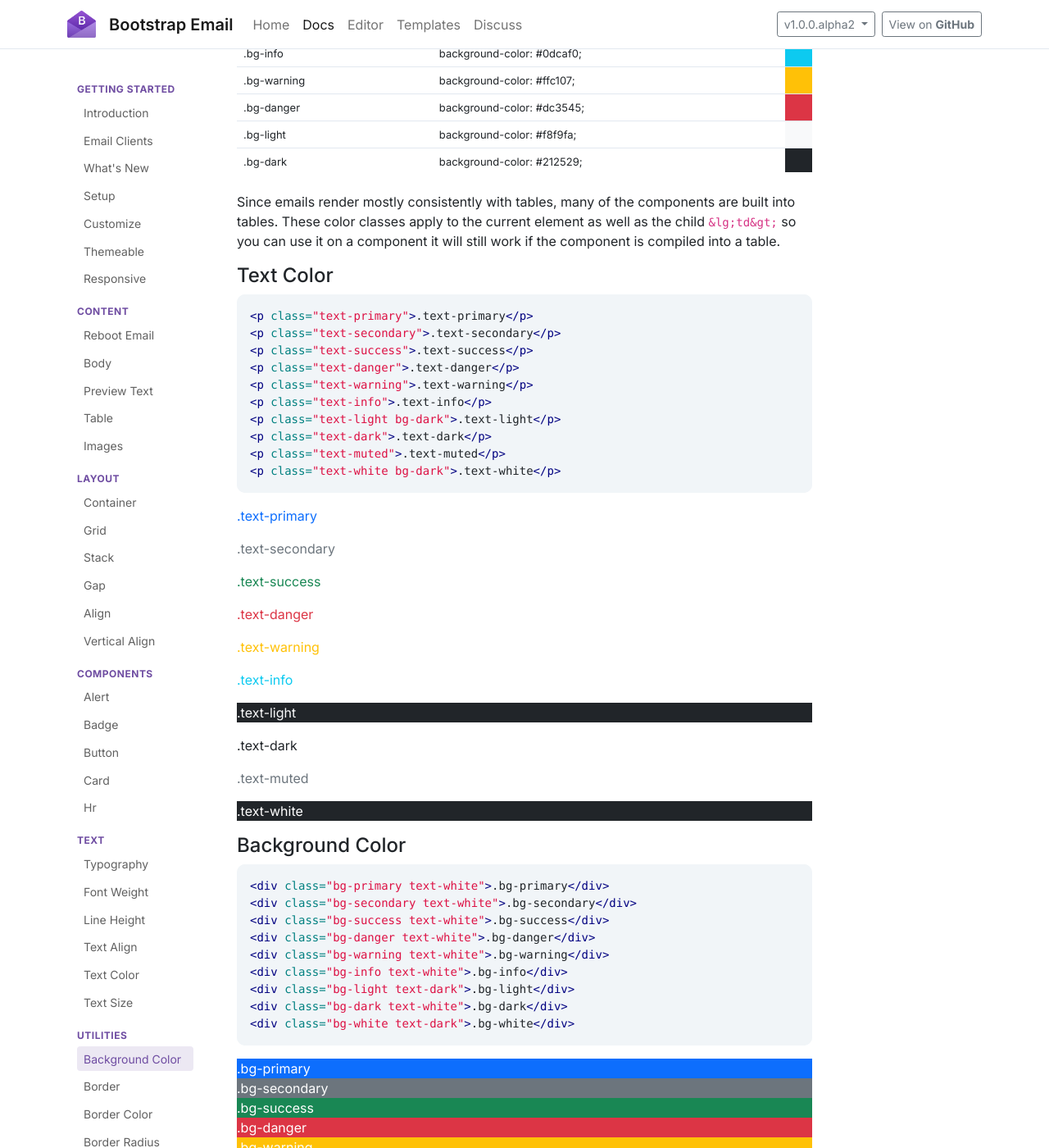
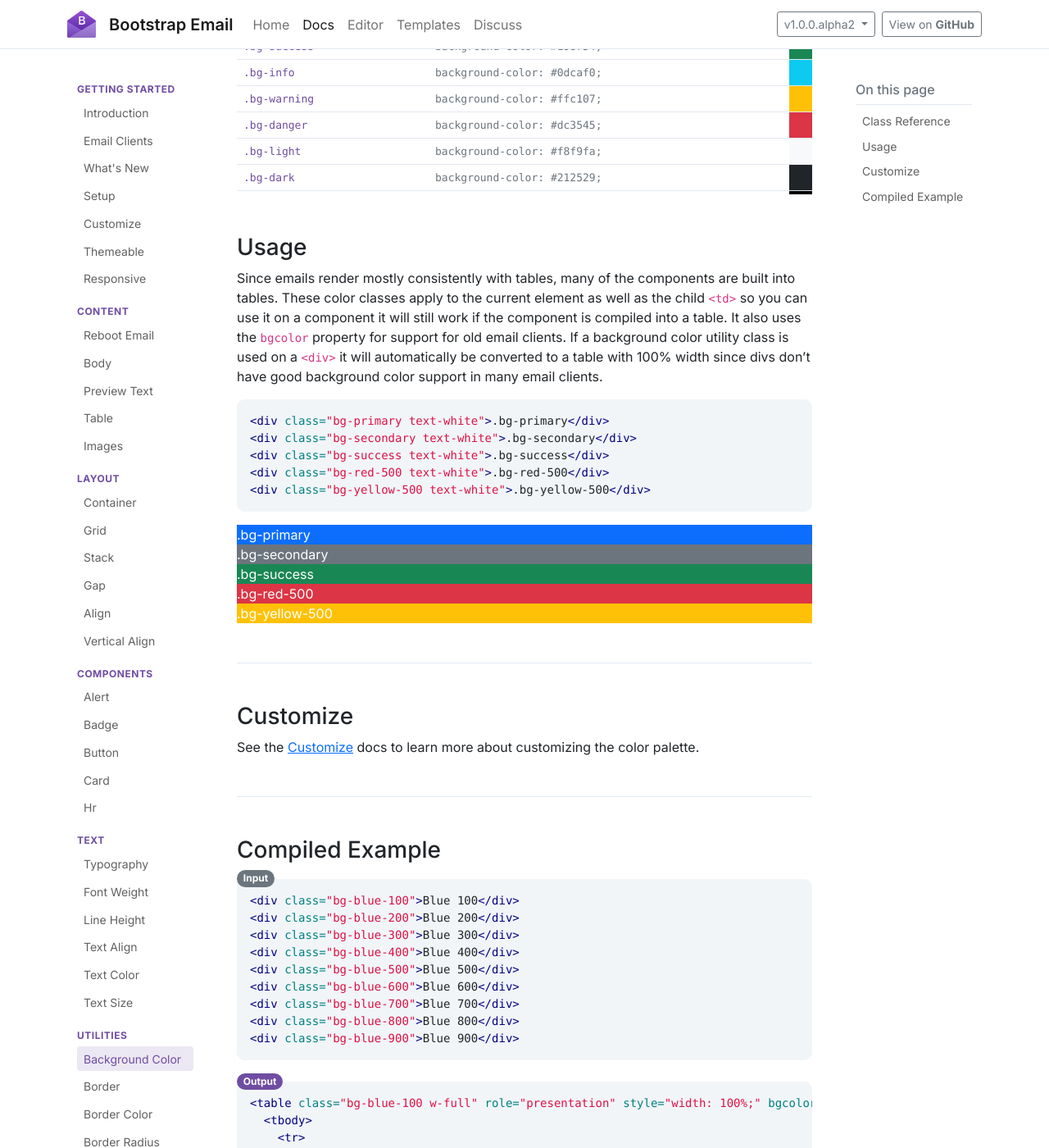
Before and after one commit to bootstrap-email/documentation-1.x, a Jekyll site: the page built from docs/background-color.md, in a window 1280 px wide and 1400 px high, scrolled down 304 px. Shown: the whole window at 82% size. Built offline with Jekyll 4.4.1, drawn with Linux system fonts in a browser that asks for light colours; nearby versions of some CDN libraries; comment, search, counter and statistics services are not loaded; some of the changed text lies outside the part shown.

Commit message:
Utility docs

````diff
--- a/docs/background-color.md
+++ b/docs/background-color.md
@@ -1,10 +1,17 @@
 ---
 layout: docs
 title:  "Background Color"
+tagline: "Set a custom background color."
+sections:
+  - Class Reference
+  - Usage
+  - Customize
+  - Compiled Example
 badges: true
 themeable: true
 responsive: false
 ---
+<a class="anchor" name="class-reference"></a>
 <div class="table-utilities">
   <table class="table">
     <thead>
@@ -16,64 +23,130 @@ responsive: false
     </thead>
     <tbody>
       {% for item in site.data.theme_colors %}
-        <tr><td>.bg-{{ item.name }}</td><td>background-color: {{ item.color }};</td><td style="background-color: {{ item.color  }};"></td></tr>
+        <tr><td class="class">.bg-{{ item.name }}</td><td class="css">background-color: {{ item.color }};</td><td style="background-color: {{ item.color  }};"></td></tr>
       {% endfor %}
       {% for item in site.data.palette_colors %}
-        <tr><td>.bg-{{ item.name }}</td><td>background-color: {{ item.color }};</td><td style="background-color: {{ item.color  }};"></td></tr>
+        <tr><td class="class">.bg-{{ item.name }}</td><td class="css">background-color: {{ item.color }};</td><td style="background-color: {{ item.color  }};"></td></tr>
       {% endfor %}
     </tbody>
   </table>
 </div>
 
 
-
-
-Since emails render mostly consistently with tables, many of the components are built into tables. These color classes apply to the current element as well as the child `&lg;td&gt;` so you can use it on a component it will still work if the component is compiled into a table.
-
-#### Text Color
-```html
-<p class="text-primary">.text-primary</p>
-<p class="text-secondary">.text-secondary</p>
-<p class="text-success">.text-success</p>
-<p class="text-danger">.text-danger</p>
-<p class="text-warning">.text-warning</p>
-<p class="text-info">.text-info</p>
-<p class="text-light bg-dark">.text-light</p>
-<p class="text-dark">.text-dark</p>
-<p class="text-muted">.text-muted</p>
-<p class="text-white bg-dark">.text-white</p>
-```
-
-<p class="text-primary">.text-primary</p>
-<p class="text-secondary">.text-secondary</p>
-<p class="text-success">.text-success</p>
-<p class="text-danger">.text-danger</p>
-<p class="text-warning">.text-warning</p>
-<p class="text-info">.text-info</p>
-<p class="text-light bg-dark">.text-light</p>
-<p class="text-dark">.text-dark</p>
-<p class="text-muted">.text-muted</p>
-<p class="text-white bg-dark">.text-white</p>
-
-#### Background Color
+{% include header.html name="Usage" hr="false" %}
+Since emails render mostly consistently with tables, many of the components are built into tables. These color classes apply to the current element as well as the child `<td>` so you can use it on a component it will still work if the component is compiled into a table. It also uses the `bgcolor` property for support for old email clients. If a background color utility class is used on a `<div>` it will automatically be converted to a table with 100% width since divs don't have good background color support in many email clients.
 ```html
 <div class="bg-primary text-white">.bg-primary</div>
 <div class="bg-secondary text-white">.bg-secondary</div>
 <div class="bg-success text-white">.bg-success</div>
-<div class="bg-danger text-white">.bg-danger</div>
-<div class="bg-warning text-white">.bg-warning</div>
-<div class="bg-info text-white">.bg-info</div>
-<div class="bg-light text-dark">.bg-light</div>
-<div class="bg-dark text-white">.bg-dark</div>
-<div class="bg-white text-dark">.bg-white</div>
+<div class="bg-red-500 text-white">.bg-red-500</div>
+<div class="bg-yellow-500 text-white">.bg-yellow-500</div>
 ```
 
 <div class="bg-primary text-white">.bg-primary</div>
 <div class="bg-secondary text-white">.bg-secondary</div>
 <div class="bg-success text-white">.bg-success</div>
-<div class="bg-danger text-white">.bg-danger</div>
-<div class="bg-warning text-white">.bg-warning</div>
-<div class="bg-info text-white">.bg-info</div>
-<div class="bg-light text-dark">.bg-light</div>
-<div class="bg-dark text-white">.bg-dark</div>
-<div class="bg-white text-dark">.bg-white</div>
+<div class="bg-danger text-white">.bg-red-500</div>
+<div class="bg-warning text-white">.bg-yellow-500</div>
+
+{% include header.html name="Customize" hr="true" %}
+See the [Customize](/docs/customize) docs to learn more about customizing the color palette.
+
+{% include header.html name="Compiled Example" hr="true" %}
+<span class="badge rounded-pill badge-input">Input</span>
+```html
+<div class="bg-blue-100">Blue 100</div>
+<div class="bg-blue-200">Blue 200</div>
+<div class="bg-blue-300">Blue 300</div>
+<div class="bg-blue-400">Blue 400</div>
+<div class="bg-blue-500">Blue 500</div>
+<div class="bg-blue-600">Blue 600</div>
+<div class="bg-blue-700">Blue 700</div>
+<div class="bg-blue-800">Blue 800</div>
+<div class="bg-blue-900">Blue 900</div>
+```
+
+<span class="badge rounded-pill badge-output">Output</span>
+```html
+<table class="bg-blue-100 w-full" role="presentation" style="width: 100%;" bgcolor="#cfe2ff" width="100%">
+  <tbody>
+    <tr>
+      <td style="line-height: 24px; font-size: 16px; width: 100%; margin: 0;" align="left" bgcolor="#cfe2ff" width="100%">
+        Blue 100
+      </td>
+    </tr>
+  </tbody>
+</table>
+<table class="bg-blue-200 w-full" role="presentation" style="width: 100%;" bgcolor="#9ec5fe" width="100%">
+  <tbody>
+    <tr>
+      <td style="line-height: 24px; font-size: 16px; width: 100%; margin: 0;" align="left" bgcolor="#9ec5fe" width="100%">
+        Blue 200
+      </td>
+    </tr>
+  </tbody>
+</table>
+<table class="bg-blue-300 w-full" role="presentation" style="width: 100%;" bgcolor="#6ea8fe" width="100%">
+  <tbody>
+    <tr>
+      <td style="line-height: 24px; font-size: 16px; width: 100%; margin: 0;" align="left" bgcolor="#6ea8fe" width="100%">
+        Blue 300
+      </td>
+    </tr>
+  </tbody>
+</table>
+<table class="bg-blue-400 w-full" role="presentation" style="width: 100%;" bgcolor="#3d8bfd" width="100%">
+  <tbody>
+    <tr>
+      <td style="line-height: 24px; font-size: 16px; width: 100%; margin: 0;" align="left" bgcolor="#3d8bfd" width="100%">
+        Blue 400
+      </td>
+    </tr>
+  </tbody>
+</table>
+<table class="bg-blue-500 w-full" role="presentation" style="width: 100%;" bgcolor="#0d6efd" width="100%">
+  <tbody>
+    <tr>
+      <td style="line-height: 24px; font-size: 16px; width: 100%; margin: 0;" align="left" bgcolor="#0d6efd" width="100%">
+        Blue 500
+      </td>
+    </tr>
+  </tbody>
+</table>
+<table class="bg-blue-600 w-full" role="presentation" style="width: 100%;" bgcolor="#0a58ca" width="100%">
+  <tbody>
+    <tr>
+      <td style="line-height: 24px; font-size: 16px; width: 100%; margin: 0;" align="left" bgcolor="#0a58ca" width="100%">
+        Blue 600
+      </td>
+    </tr>
+  </tbody>
+</table>
+<table class="bg-blue-700 w-full" role="presentation" style="width: 100%;" bgcolor="#084298" width="100%">
+  <tbody>
+    <tr>
+      <td style="line-height: 24px; font-size: 16px; width: 100%; margin: 0;" align="left" bgcolor="#084298" width="100%">
+        Blue 700
+      </td>
+    </tr>
+  </tbody>
+</table>
+<table class="bg-blue-800 w-full" role="presentation" style="width: 100%;" bgcolor="#052c65" width="100%">
+  <tbody>
+    <tr>
+      <td style="line-height: 24px; font-size: 16px; width: 100%; margin: 0;" align="left" bgcolor="#052c65" width="100%">
+        Blue 800
+      </td>
+    </tr>
+  </tbody>
+</table>
+<table class="bg-blue-900 w-full" role="presentation" style="width: 100%;" bgcolor="#031633" width="100%">
+  <tbody>
+    <tr>
+      <td style="line-height: 24px; font-size: 16px; width: 100%; margin: 0;" align="left" bgcolor="#031633" width="100%">
+        Blue 900
+      </td>
+    </tr>
+  </tbody>
+</table>
+```
````
Also changed, not shown: _data/border_radiuses.csv (+8 -4 lines), docs/border-color.md (+8 -2 lines), docs/border-radius.md (+13 -5 lines), docs/border.md (+13 -5 lines), docs/display.md (+7 -2 lines), docs/sizing.md (+20 -14 lines).
